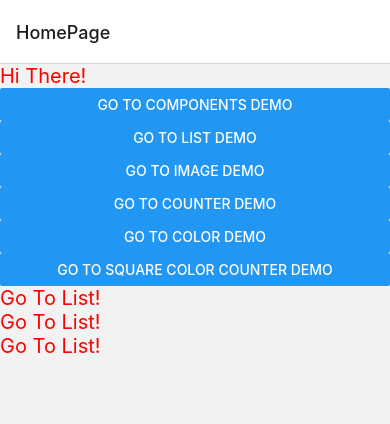
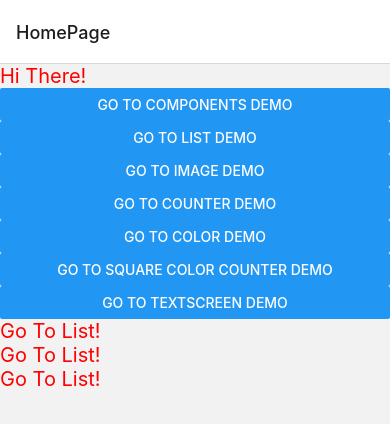
Before and after one commit to DavinderSingh-ds/Training_React_Native_App, a React Native app: screen /Home in a window 390 px wide. Shown: the top 424 px of the page. Built offline with nearby package versions, Linux system fonts and the light colour scheme.

Commit message:
Handling TextInput

```diff
--- a/App.js
+++ b/App.js
@@ -9,6 +9,7 @@ import ImageScreen from './src/screens/ImageScreen';
 import CounterScreen from './src/screens/CounterScreen';
 import ColorScreen from './src/screens/ColorScreen';
 import SquareScreen from './src/screens/SquareScreen';
+import TextScreen from './src/screens/TextScreen';
 
 const Stack = createNativeStackNavigator();
 
@@ -24,6 +25,7 @@ const navigator = () => {
         <Stack.Screen name="Counter" component={CounterScreen} options={{ title: 'Counter Screen' }}/>
         <Stack.Screen name="ColorSc" component={ColorScreen} options={{ title: 'Color Screen' }}/>
         <Stack.Screen name="SquareSc" component={SquareScreen} options={{ title: 'Square Screen' }}/>
+        <Stack.Screen name="TextScr" component={TextScreen} options={{ title: 'Text Screen' }}/>
 
       </Stack.Navigator>
 
--- a/src/screens/HomeScreen.js
+++ b/src/screens/HomeScreen.js
@@ -43,6 +43,12 @@ const HomeScreen = ({navigation}) => {
             navigation.navigate('SquareSc', { name: 'Davinder' })
              }
         />
+        <Button
+           title="Go to TextScreen Demo"
+            onPress={() =>
+            navigation.navigate('TextScr', { name: 'Davinder' })
+             }
+        />
         <TouchableOpacity onPress={()=>navigation.navigate('List')}>
             <Text style={styles.textStyle}>Go To List!</Text>
             <Text style={styles.textStyle}>Go To List!</Text>
--- a/src/screens/TextScreen.js
+++ b/src/screens/TextScreen.js
@@ -16,4 +16,5 @@ const styles = StyleSheet.create({
         borderWidth: 1
     }
 });
+
 export default TextScreen;
```
